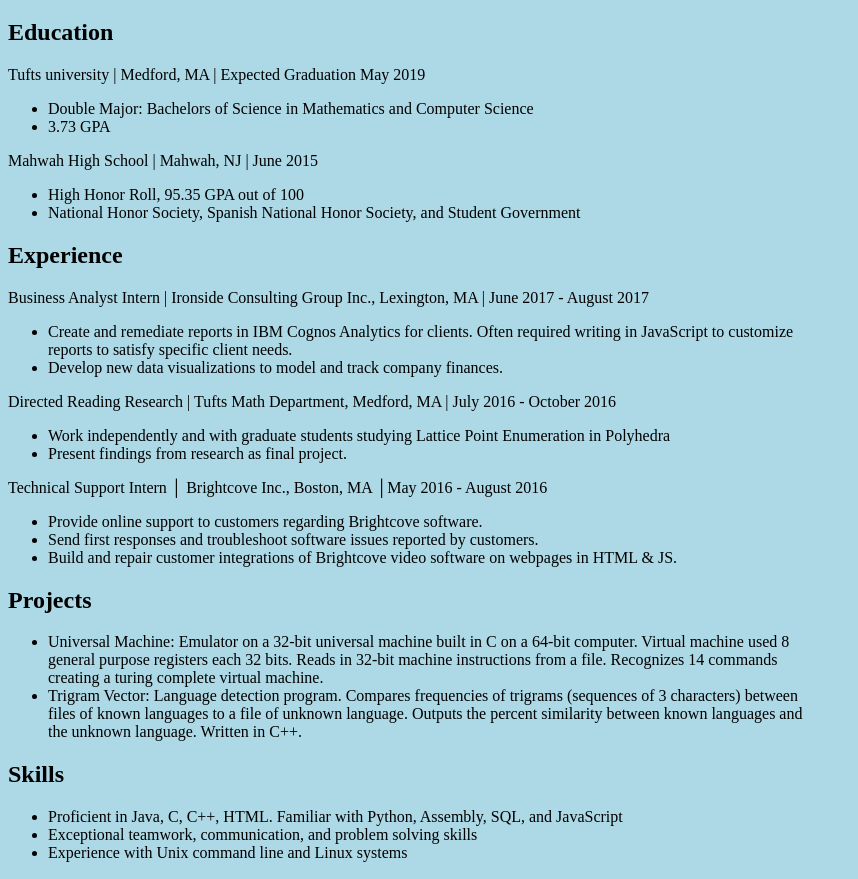
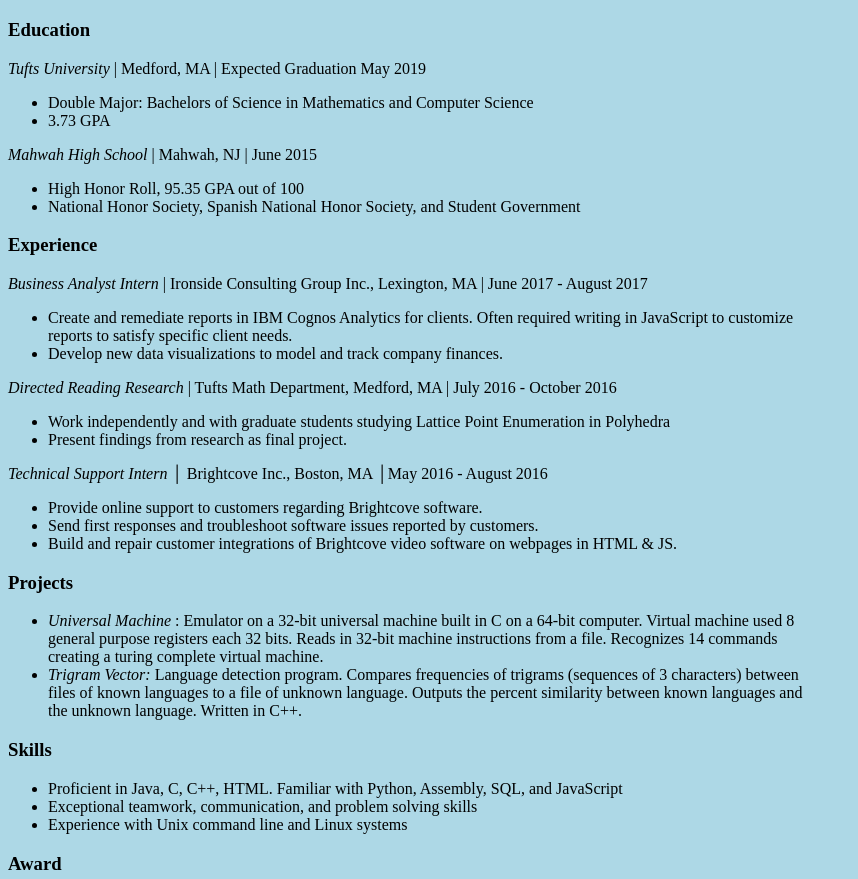
Before and after one commit to zmunro/zmunro.github.io, a plain HTML site: page resume.html in a window 1280 px wide. Shown: the part 61-940 px from the top of the page, without its empty margins (0-858 px from the left). Drawn offline with Linux system fonts and the light colour scheme.

Commit message:
added italics rule

```diff
--- a/resume.html
+++ b/resume.html
@@ -9,51 +9,52 @@
 <body>
 <h1>Zachary Munro</h1>
 <p></p>
-<h2>Education</h2>
-<p> Tufts university | Medford, MA | Expected Graduation May 2019 </p>
+<h3>Education</h3>
+<p><span class="italic"> Tufts University </span>| Medford, MA | Expected Graduation May 2019 </p>
 <ul>
 <li>Double Major: Bachelors of Science in Mathematics and Computer Science </li>
 <li>3.73 GPA </li>
 </ul>
-<p>Mahwah High School | Mahwah, NJ | June 2015 <p>
+<p><span class="italic">Mahwah High School</span> | Mahwah, NJ | June 2015 <p>
 <ul>
 	<li>High Honor Roll, 95.35 GPA out of 100 </li>
 	<li>National Honor Society, Spanish National Honor Society, and Student Government </li>
 </ul>
 
-<h2>Experience</h2>
-<p>Business Analyst Intern | Ironside Consulting Group Inc., Lexington, MA | June 2017 - August 2017</p>
+<h3>Experience</h3>
+<p><span class="italic">Business Analyst Intern</span> | Ironside Consulting Group Inc., Lexington, MA | June 2017 - August 2017</p>
 <ul>
 	<li>Create and remediate reports in IBM Cognos Analytics for clients.  Often required writing in JavaScript to customize reports to satisfy specific client needs.</li>
 	<li>Develop new data visualizations to model and track company finances.</li>
 </ul>
 
-<p>Directed Reading Research | Tufts Math Department, Medford, MA | July 2016 - October 2016</p>
+<p><span class="italic">Directed Reading Research</span> | Tufts Math Department, Medford, MA | July 2016 - October 2016</p>
 <ul>
 	<li>Work independently and with graduate students studying Lattice Point Enumeration in Polyhedra</li>
 	<li>Present findings from research as final project.</li>
 </ul>
-<p>Technical Support Intern │ Brightcove Inc., Boston, MA │May 2016 - August 2016</p>
+
+<p><span class="italic">Technical Support Intern</span> │ Brightcove Inc., Boston, MA │May 2016 - August 2016</p>
 <ul>
 	<li>Provide online support to customers regarding Brightcove software.</li>
 	<li>Send first responses and troubleshoot software issues reported by customers.</li>
 	<li>Build and repair customer integrations of Brightcove video software on webpages in HTML &amp; JS.</li>
 </ul>
 
-<h2>Projects</h2>
+<h3>Projects</h3>
 <ul>
-	<li>Universal Machine:  Emulator on a 32-bit universal machine built in C on a 64-bit computer. Virtual machine used 8 general purpose registers each 32 bits. Reads in 32-bit machine instructions from a file. Recognizes 14 commands creating a turing complete virtual machine.</li>
-	<li>Trigram Vector: Language detection program. Compares frequencies of trigrams (sequences of 3 characters) between files of known languages to a file of unknown language. Outputs the percent similarity between known languages and the unknown language. Written in C++.</li>
+	<li><span class="italic">Universal Machine </span>:  Emulator on a 32-bit universal machine built in C on a 64-bit computer. Virtual machine used 8 general purpose registers each 32 bits. Reads in 32-bit machine instructions from a file. Recognizes 14 commands creating a turing complete virtual machine.</li>
+	<li><span class="italic">Trigram Vector:</span> Language detection program. Compares frequencies of trigrams (sequences of 3 characters) between files of known languages to a file of unknown language. Outputs the percent similarity between known languages and the unknown language. Written in C++.</li>
 </ul>
 
-<h2>Skills</h2>
+<h3>Skills</h3>
 <ul>
 	<li>Proficient in Java, C, C++, HTML. Familiar with Python, Assembly, SQL, and JavaScript</li>
 	<li> Exceptional teamwork, communication, and problem solving skills</li>
 	<li>Experience with Unix command line and Linux systems</li>
 </ul>
 
-<h2>Award</h2>
+<h3>Award</h3>
 <ul>
 	<li>Eagle Scout - Boy Scouts of America - 2015</li>
 	<li>Recipient of the Tufts Thomas L. Pappas Family Scholarship</li>
@@ -62,7 +63,7 @@
 	<li>Perfect NJ HSPA Math Score - Given by Mahwah Board of Education - Spring 2014</li>
 </ul>
 
-<h2>Activities</h2>
+<h3>Activities</h3>
 <ul>
 	<li>Tufts Math Society (Winter 2015 - Present)</li>
 	<li>Tufts Taekwondo Team (Fall 2015 - Present)</li>
--- a/resume_style.css
+++ b/resume_style.css
@@ -13,3 +13,7 @@ ul {
 span.italic {
 	font-style: italic;
 }
+
+span.bold {
+	font-style: bold;
+}
```
